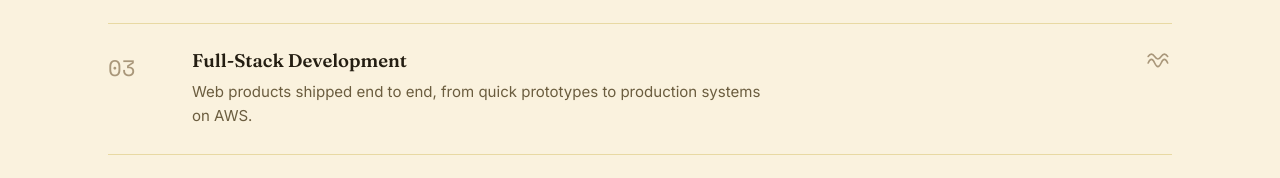
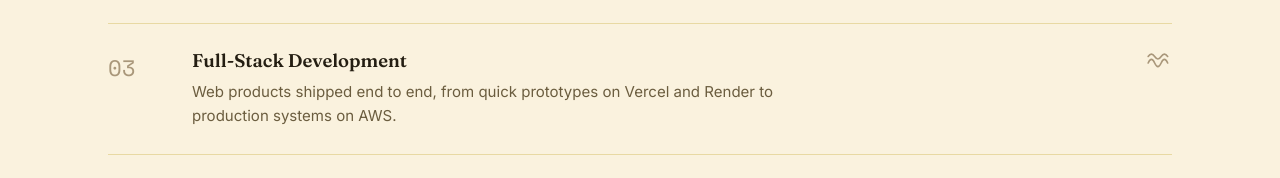
Before and after one commit to Icy-Mint/portfolio, a plain HTML site: page index.html in a window 1280 px wide. Shown: the part 1301-1479 px from the top of the page. Drawn offline with nearby package versions, Linux system fonts and the light colour scheme.

Commit message:
Mention Vercel and Render in Full-Stack card copy
Co-Authored-By: Claude Sonnet 5 <noreply@anthropic.com>

```diff
--- a/index.html
+++ b/index.html
@@ -116,7 +116,7 @@
           <span class="focus-num">03</span>
           <div class="focus-body">
             <h3>Full-Stack Development</h3>
-            <p>Web products shipped end to end, from quick prototypes to production systems on&nbsp;AWS.</p>
+            <p>Web products shipped end to end, from quick prototypes on Vercel and Render to production systems on&nbsp;AWS.</p>
           </div>
           <span class="focus-icon" aria-hidden="true">
             <svg viewBox="0 0 24 24"><path d="M2 12c2-4.5 4-4.5 6 0s4 4.5 6 0 4-4.5 6 0"/><path d="M2 6c2-3 4-3 6 0s4 3 6 0 4-3 6 0"/></svg>
```
